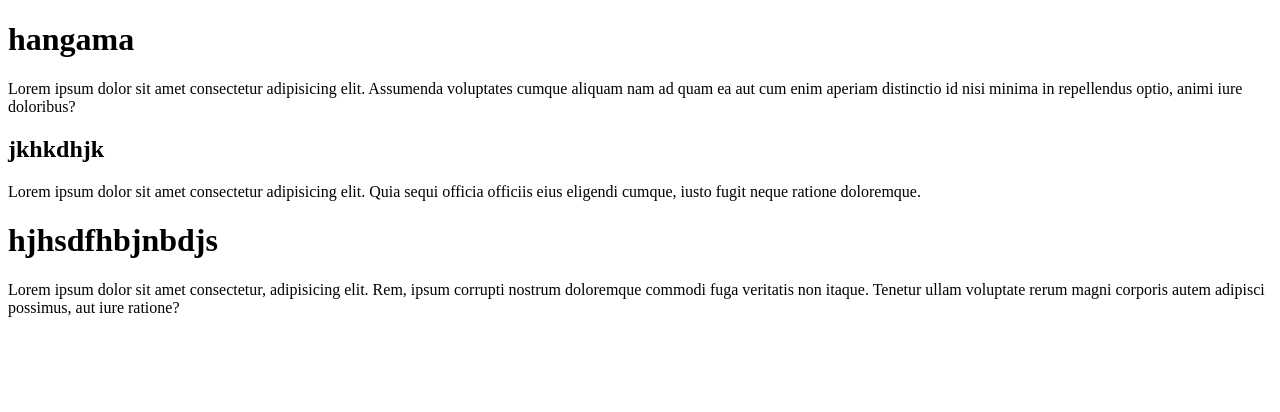
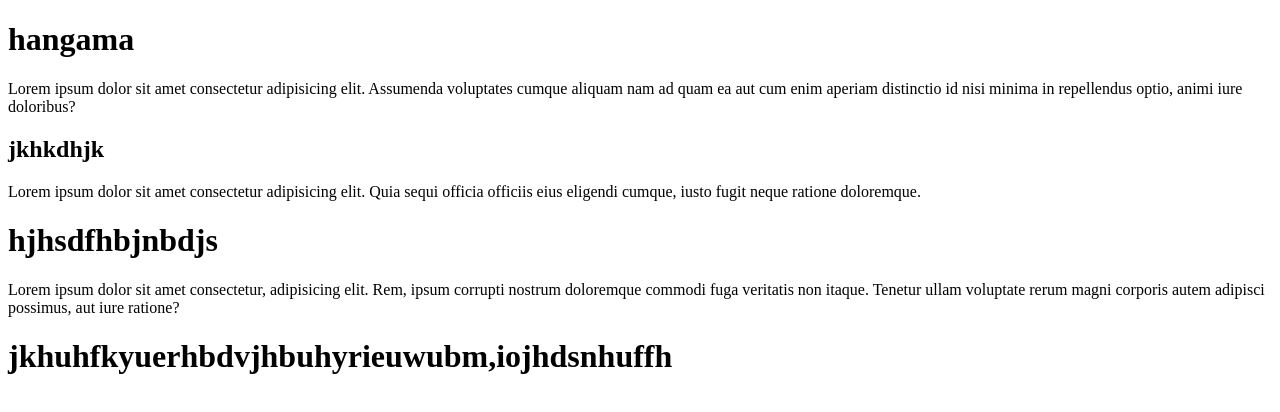
Before and after one commit to SumonWebDev/e-school, a plain HTML site: page hav.html in a window 1280 px wide. Drawn offline with Linux system fonts and the light colour scheme.

Commit message:
Update hav.html

```diff
--- a/hav.html
+++ b/hav.html
@@ -14,5 +14,6 @@
         <h1>hjhsdfhbjnbdjs</h1>
         <p>Lorem ipsum dolor sit amet consectetur, adipisicing elit. Rem, ipsum corrupti nostrum doloremque commodi fuga veritatis non itaque. Tenetur ullam voluptate rerum magni corporis autem adipisci possimus, aut iure ratione?</p>
     </div>
+    <h1>jkhuhfkyuerhbdvjhbuhyrieuwubm,iojhdsnhuffh</h1>
 </body>
 </html>
```
